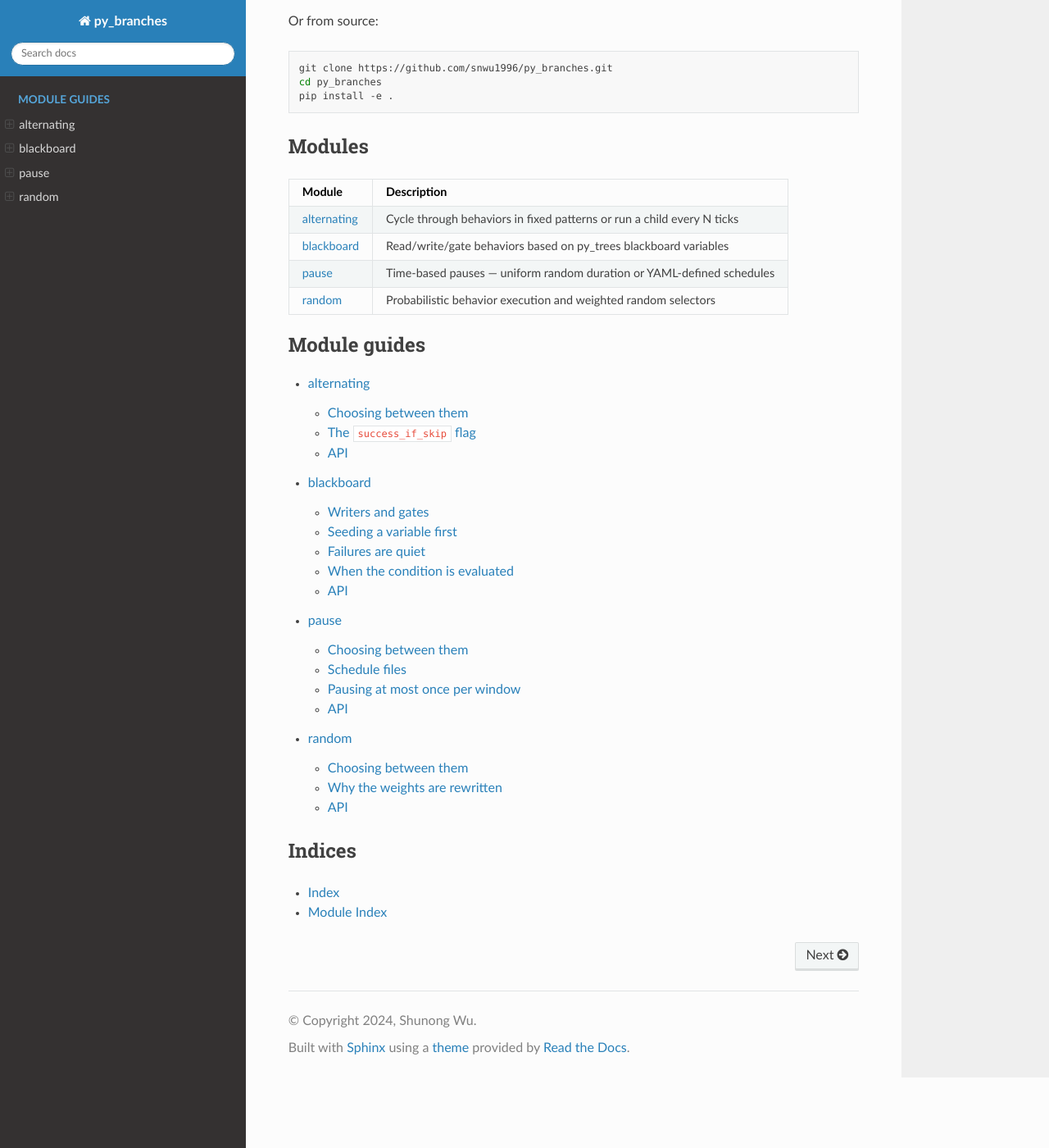
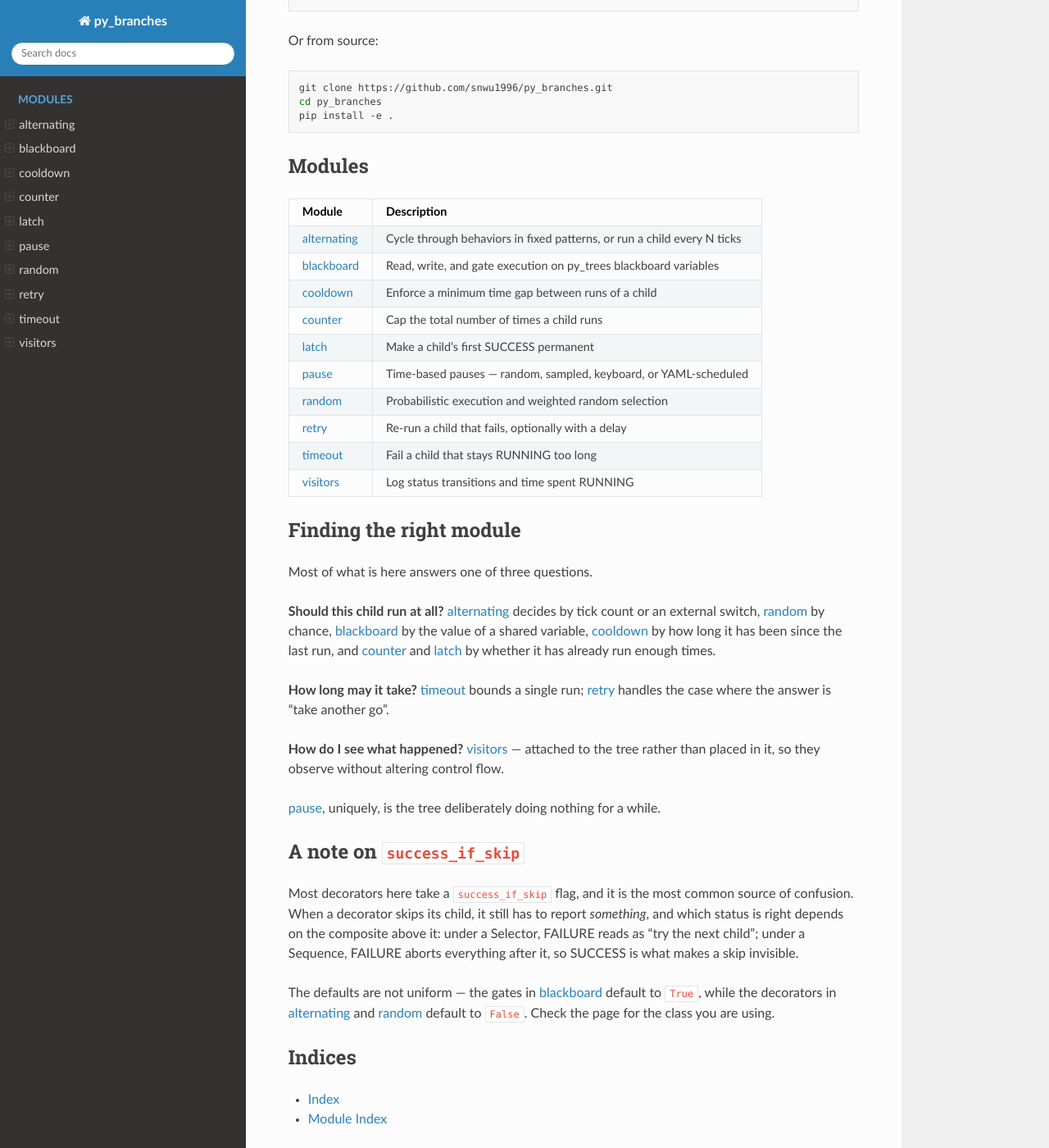
Before and after one commit to snwu1996/py_branches, a Sphinx documentation site: the page built from docs/index.md, in a window 1280 px wide and 1400 px high, scrolled down 370 px. Shown: the whole window at 82% size. Built offline with Sphinx 7.4.7 and the Read the Docs theme 3.1.0, drawn with Linux system fonts in a browser that asks for light colours; some of the changed text lies outside the part shown.

Commit message:
Give every module a documentation page
Adds pages for the six modules that had none - cooldown, counter, latch,
retry, timeout and visitors - and rebuilds the index around all ten.

Each page follows the shape the four existing guides settled on in the
previous commit: the framing that does not belong in a docstring,
followed by an automodule directive for the reference. This is a
departure from the original plan's separate docs/api/ stubs, which would
have split every module across two pages now that the guides carry their
own automodule.

The new pages lean on comparisons, since the modules are easiest to
choose between in pairs: Cooldown against RunEveryX (seconds versus
ticks), Counter against Latch (a fixed number of attempts versus
eventual success), and Timeout inside or outside Retry.

The index gains a full module table, a short section on which module
answers which question, and a note on success_if_skip, whose default
differs between the blackboard gates and the other decorators.

Unverified: this environment has no Python, so the site has not been
built.

Co-Authored-By: Claude Opus 5 <noreply@anthropic.com>

````diff
--- a/docs/index.md
+++ b/docs/index.md
@@ -1,10 +1,10 @@
 # py_branches
 
 `py_branches` provides higher-level functionality designed to sit on top of the
-[py_trees](https://py-trees.readthedocs.io/) library. It extends py_trees with
-reusable behaviors and decorators for common patterns such as alternating
-execution, probabilistic selection, blackboard-driven conditionals, and
-time-based pausing.
+[py_trees](https://py-trees.readthedocs.io/) library. py_trees supplies the
+machinery for behavior trees; this package supplies the patterns that otherwise
+get rewritten on top of it — alternating execution, probabilistic selection,
+blackboard-driven conditionals, rate limiting, retries, and time-based pausing.
 
 ## Installation
 
@@ -24,19 +24,61 @@ pip install -e .
 
 | Module | Description |
 |---|---|
-| {doc}`alternating` | Cycle through behaviors in fixed patterns or run a child every N ticks |
-| {doc}`blackboard` | Read/write/gate behaviors based on py_trees blackboard variables |
-| {doc}`pause` | Time-based pauses — uniform random duration or YAML-defined schedules |
-| {doc}`random` | Probabilistic behavior execution and weighted random selectors |
+| {doc}`alternating` | Cycle through behaviors in fixed patterns, or run a child every N ticks |
+| {doc}`blackboard` | Read, write, and gate execution on py_trees blackboard variables |
+| {doc}`cooldown` | Enforce a minimum time gap between runs of a child |
+| {doc}`counter` | Cap the total number of times a child runs |
+| {doc}`latch` | Make a child's first SUCCESS permanent |
+| {doc}`pause` | Time-based pauses — random, sampled, keyboard, or YAML-scheduled |
+| {doc}`random` | Probabilistic execution and weighted random selection |
+| {doc}`retry` | Re-run a child that fails, optionally with a delay |
+| {doc}`timeout` | Fail a child that stays RUNNING too long |
+| {doc}`visitors` | Log status transitions and time spent RUNNING |
+
+## Finding the right module
+
+Most of what is here answers one of three questions.
+
+**Should this child run at all?** {doc}`alternating` decides by tick count or an
+external switch, {doc}`random` by chance, {doc}`blackboard` by the value of a
+shared variable, {doc}`cooldown` by how long it has been since the last run, and
+{doc}`counter` and {doc}`latch` by whether it has already run enough times.
+
+**How long may it take?** {doc}`timeout` bounds a single run; {doc}`retry`
+handles the case where the answer is "take another go".
+
+**How do I see what happened?** {doc}`visitors` — attached to the tree rather
+than placed in it, so they observe without altering control flow.
+
+{doc}`pause`, uniquely, is the tree deliberately doing nothing for a while.
+
+## A note on `success_if_skip`
+
+Most decorators here take a `success_if_skip` flag, and it is the most common
+source of confusion. When a decorator skips its child, it still has to report
+*something*, and which status is right depends on the composite above it: under
+a Selector, FAILURE reads as "try the next child"; under a Sequence, FAILURE
+aborts everything after it, so SUCCESS is what makes a skip invisible.
+
+The defaults are not uniform — the gates in {doc}`blackboard` default to
+`True`, while the decorators in {doc}`alternating` and {doc}`random` default to
+`False`. Check the page for the class you are using.
 
 ```{toctree}
 :maxdepth: 2
-:caption: Module guides
+:caption: Modules
+:hidden:
 
 alternating
 blackboard
+cooldown
+counter
+latch
 pause
 random
+retry
+timeout
+visitors
 ```
 
 ## Indices
````
Also changed, not shown: docs/cooldown.md (added, +34 -0 lines), docs/counter.md (added, +43 -0 lines), docs/latch.md (added, +29 -0 lines), docs/retry.md (added, +31 -0 lines), docs/timeout.md (added, +29 -0 lines), docs/visitors.md (added, +50 -0 lines).
